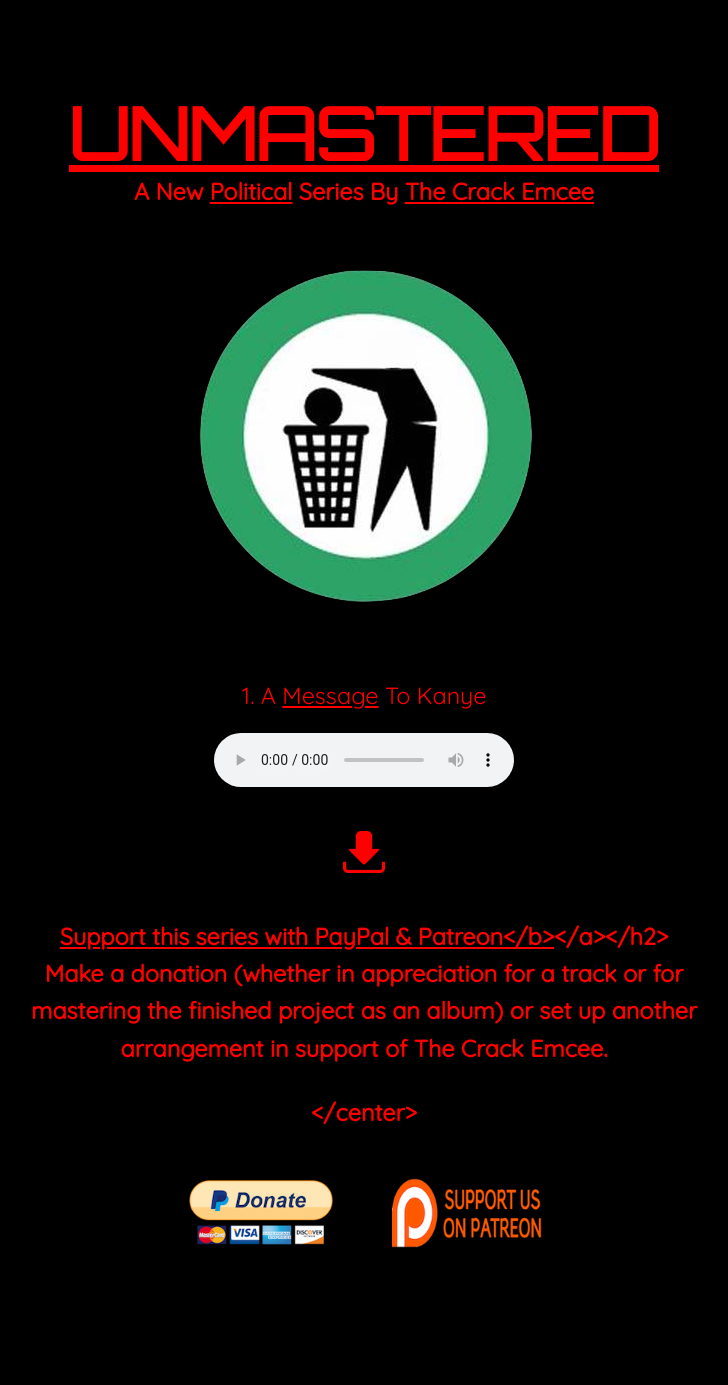
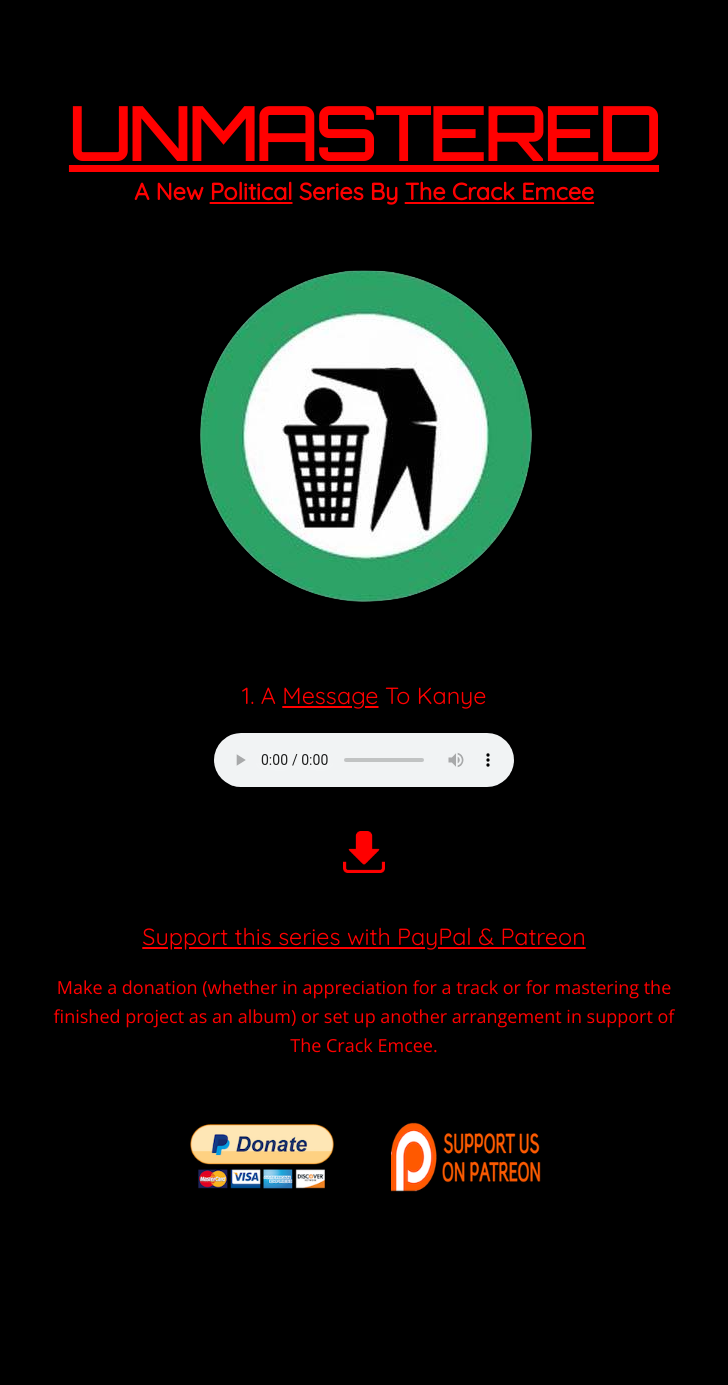
Before and after one commit to esotericplutocrat/thecrackemcee.github.io, a Jekyll site: the page built from index.md, in a window 1280 px wide. Shown: the whole page, without its empty margins (276-1004 px from the left). Built offline with Jekyll 4.4.1, drawn with Linux system fonts in a browser that asks for light colours; nearby versions of some CDN libraries; some web fonts are replaced; after the commit the page ends 1318 px from its top, so only the background shows below that.

```diff
--- a/index.md
+++ b/index.md
@@ -39,8 +39,10 @@ layout: default
 </a>
 
 
-<h2><a href="https://www.breitbart.com/big-hollywood/2013/05/12/conservative-art-progressives-attack/"><b><u>Support this series with PayPal & Patreon</b></u></a></h2>
+<h2><a href="https://www.breitbart.com/big-hollywood/2013/05/12/conservative-art-progressives-attack/"><u>Support this series with PayPal & Patreon</u></a></h2>
+
 <p>Make a donation (whether in appreciation for a track or for mastering the finished project as an album) or set up another arrangement in support of The Crack Emcee.</p>
+
 </center>
 
 <div class="img-wrap">
```
